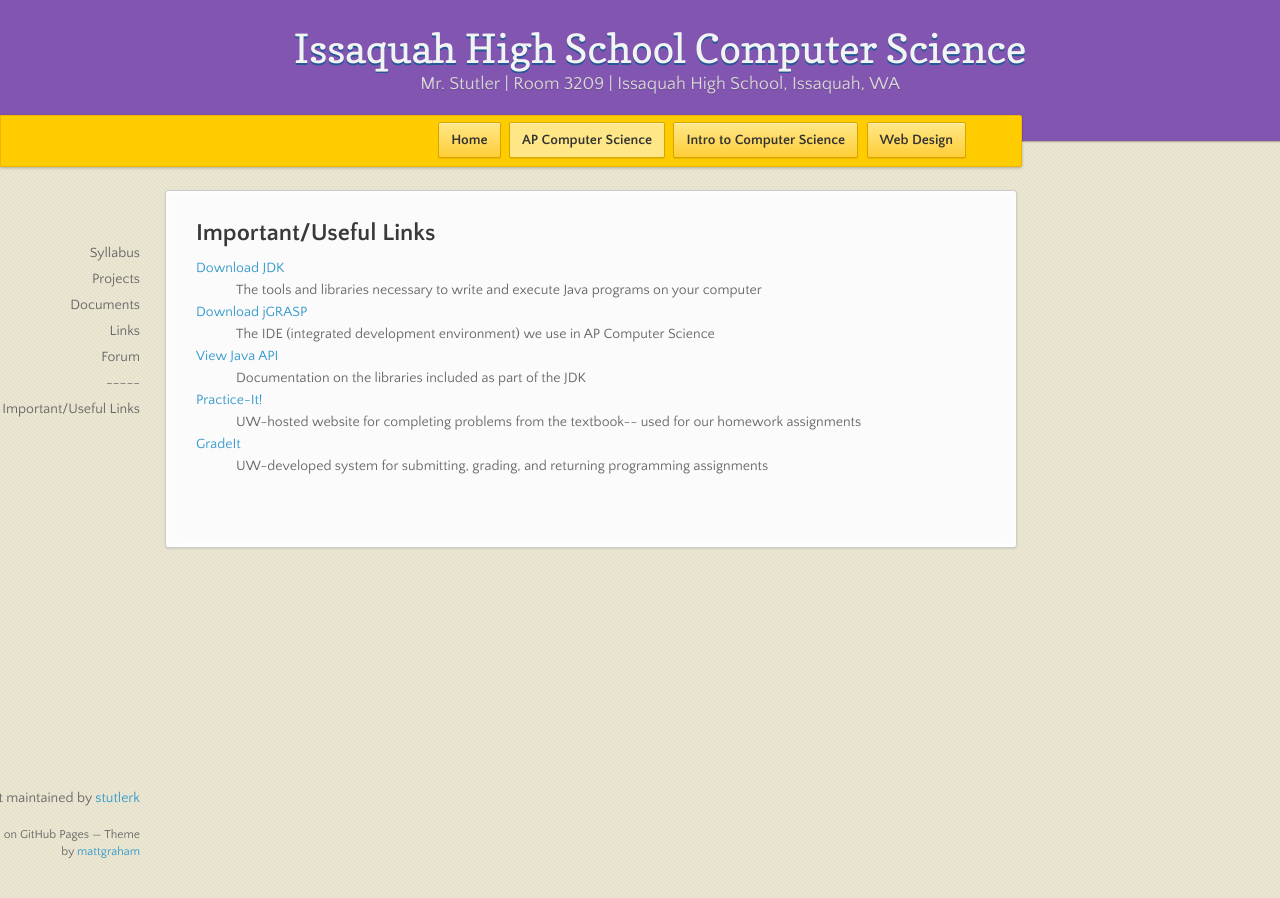
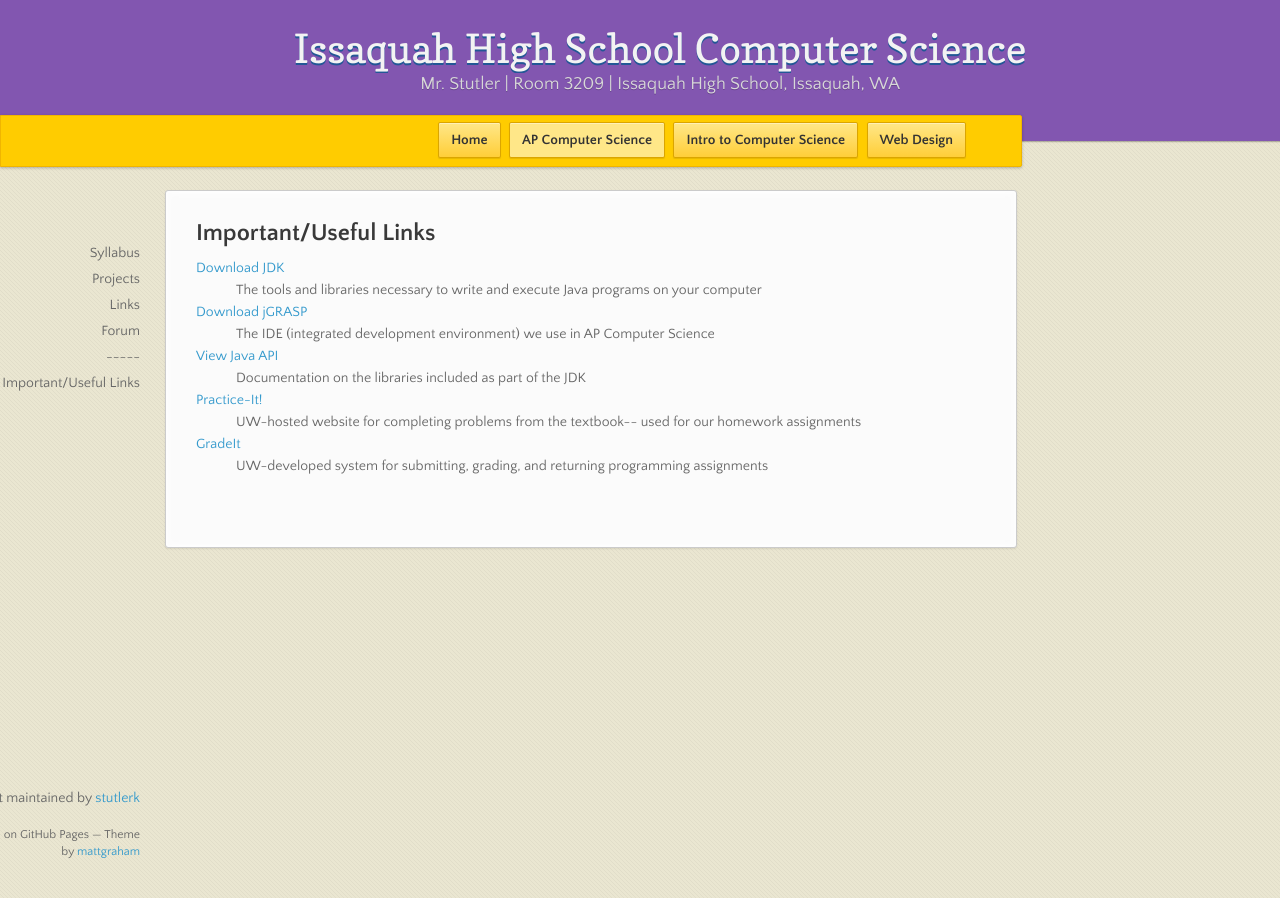
Before and after one commit to stutlerk/ihs-website, a Jekyll site: the page built from _apcs/links.html, in a window 1280 px wide. Built offline with Jekyll 4.4.1, drawn with Linux system fonts in a browser that asks for light colours; nearby versions of some CDN libraries.

Commit message:
Update course.html

```diff
--- a/_layouts/course.html
+++ b/_layouts/course.html
@@ -17,7 +17,7 @@ layout: default
                     </ul>
                 </div>
             </li>
-	    <li><a href="{{ site.baseurl }}/{{ page.course }}/docs.html">Documents</a></li>
+	    <!--<li><a href="{{ site.baseurl }}/{{ page.course }}/docs.html">Documents</a></li>-->
 	    <li><a href="{{ site.baseurl }}/{{ page.course }}/links.html">Links</a></li>
 	    <li><a href="{{ page.forum }}">Forum</a></li>
             <li>-----</li>
```
